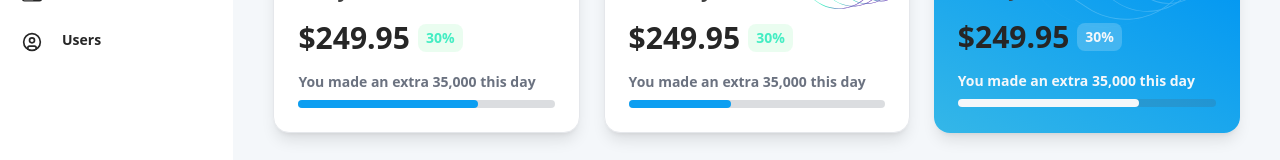
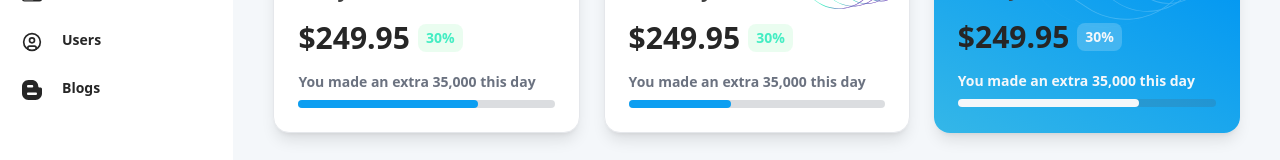
Before and after one commit to Jasveer399/Bpro-Business-FRONTEND, a React (Vite) app: page /dashboard in a window 1280 px wide. Shown: the part 161-321 px from the top of the page. Built offline with nearby package versions, Linux system fonts and the light colour scheme.

Commit message:
make blog page

```diff
--- a/src/App.jsx
+++ b/src/App.jsx
@@ -3,6 +3,7 @@ import Layout from "./Pages/Layout";
 import Dashboard from "./Pages/Dashboard/Dashboard";
 import Users from "./Pages/Users/Users";
 import Dealers from "./Pages/Dealer/Dealers";
+import Blogs from "./Pages/Blogs/Blogs";
 
 function App() {
   return (
@@ -13,6 +14,7 @@ function App() {
           <Route path="/dashboard" element={<Dashboard />} />
           <Route path="/dealers" element={<Dealers />} />
           <Route path="/users" element={<Users />} />
+          <Route path="/blogs" element={<Blogs />} />
         </Route>
       </Routes>
     </>
--- /dev/null
+++ b/src/Pages/Blogs/Blogs.jsx
@@ -0,0 +1,15 @@
+import { Plus } from 'lucide-react'
+import React from 'react'
+
+function Blogs() {
+    return (
+        <div className="w-full  h-[90%] dark:bg-darkPrimary dark:text-darkTextGreyColor text-neutral-800 px-5">
+            <div className='w-full flex justify-between pt-5 px-10'>
+                <h1 className='text-3xl font-bold'>Blogs</h1>
+                <button className='bg-blue rounded-md py-1 px-3 flex justify-center gap-2'><Plus />Add Blogs</button>
+            </div>
+        </div>
+    )
+}
+
+export default Blogs
--- a/src/Pages/Layout.jsx
+++ b/src/Pages/Layout.jsx
@@ -6,6 +6,7 @@ import { TfiDashboard } from "react-icons/tfi";
 import Header from "../ui/Header";
 import { useTheme } from "../Context/ThemeContext";
 import { BsFillPersonVcardFill } from "react-icons/bs";
+import { ImBlogger } from "react-icons/im";
 
 function Layout() {
   const navigate = useNavigate();
@@ -20,6 +21,7 @@ function Layout() {
     { name: "Dashboard", icon: TfiDashboard, link: "/dashboard" },
     { name: "Dealers", icon: BsFillPersonVcardFill, link: "/dealers" },
     { name: "Users", icon: UserCircle, link: "/users" },
+    { name: "Blogs", icon: ImBlogger , link: "/blogs" },
   ];
 
   useEffect(() => {
```
